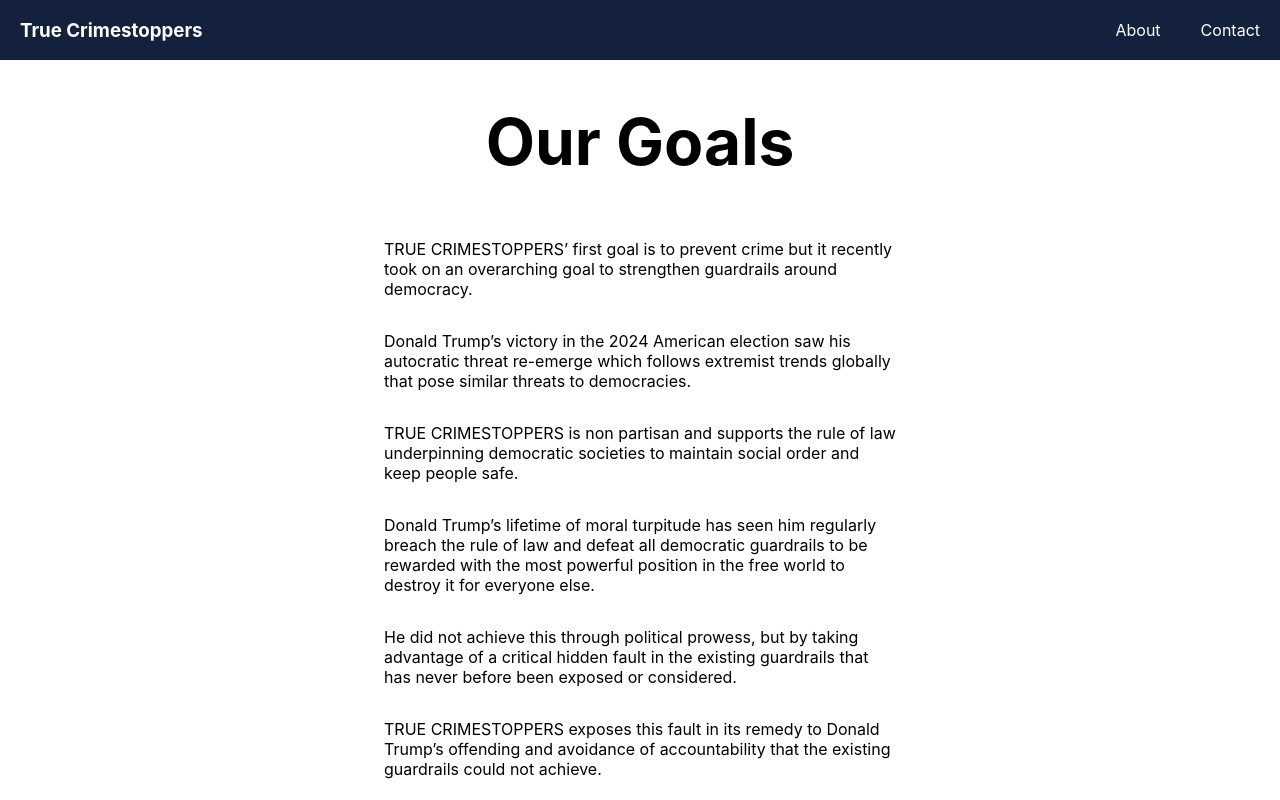
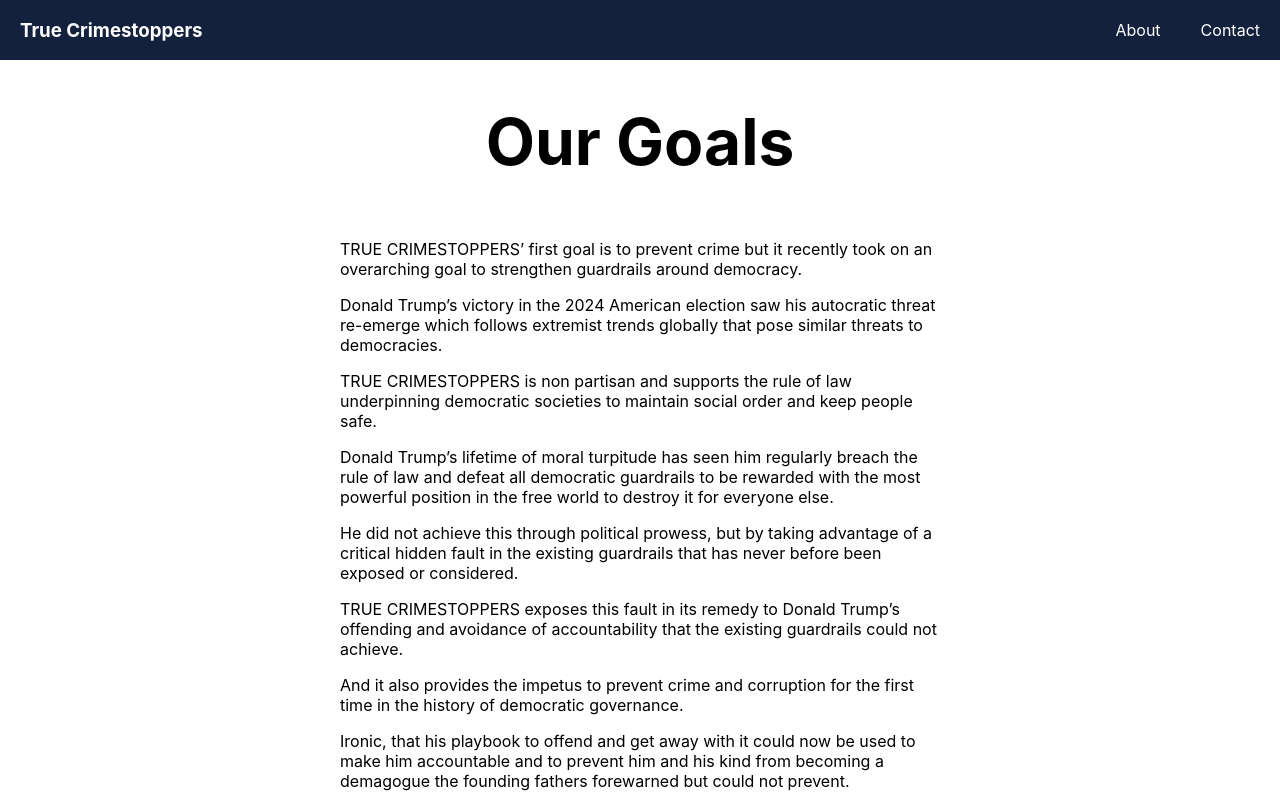
Before and after one commit to berneymark/TrueCrimestoppers, a React (Create React App) app: page /about/future in a window 1280 px wide. Shown: the top 800 px of the page. Built offline with nearby package versions, Linux system fonts and the light colour scheme.

Commit message:
fixed issue where text unexpectedly centered

```diff
--- a/src/App.css
+++ b/src/App.css
@@ -192,6 +192,11 @@ main a:hover {
   object-fit: cover;
 }
 
+.article-content {
+  text-align: left;
+  width: 600px;
+}
+
 /* Contact Page */
 #contact-page,
 #contact-page form {
@@ -299,9 +304,11 @@ main a:hover {
 
   .article-content {
     display: flex;
-    flex-direction: column-reverse;
+    flex-direction: column;
     justify-content: flex-start;
     align-items: center;
+    width: 100%;
+    text-align: left;
   }
 
   .avatar {
--- a/src/pages/about/Future.js
+++ b/src/pages/about/Future.js
@@ -4,7 +4,8 @@ export default class Future extends React.Component {
   render() {
     return (
       <main class="article" id="our-idea">
-        <h1>Our Goals</h1>
+        <h1 class="article-heading">Our Goals</h1>
+        <div class="article-content">
           <p>
             TRUE CRIMESTOPPERS’ first goal is to prevent crime but it recently took on an overarching goal to strengthen guardrails around democracy.
           </p>
@@ -71,12 +72,7 @@ export default class Future extends React.Component {
           <p>
             (Read More)
           </p>
-        <p>
-
-        </p>
-        <p>
-
-        </p>
+        </div>
       </main>
     );
   }
```
Lines whose indentation alone changed are shown as unchanged.
